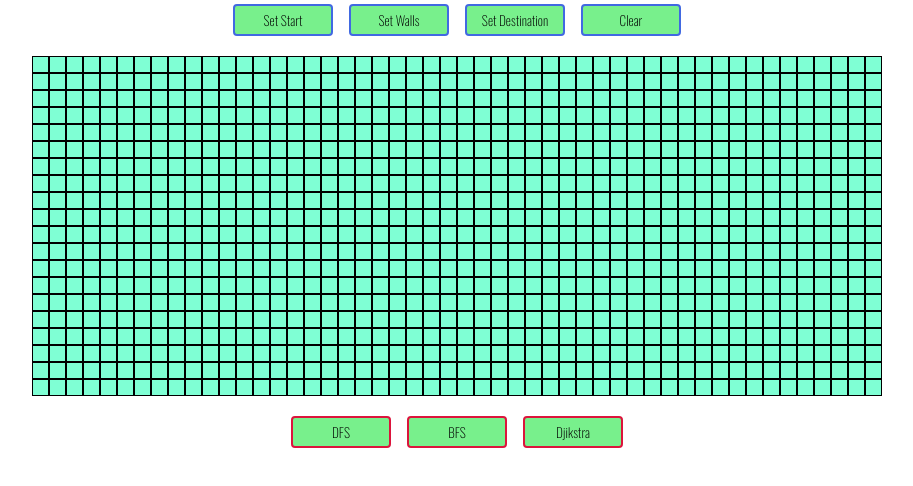
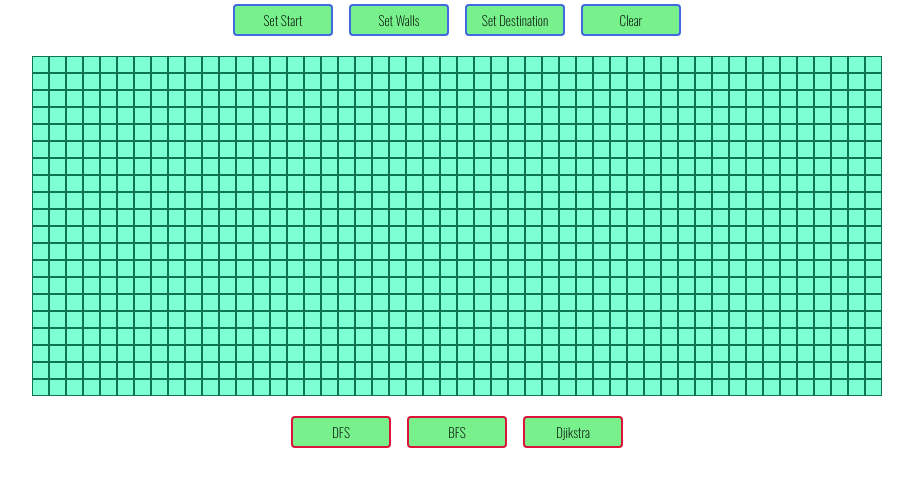
Before and after one commit to brkwok/path-finder, a React (Create React App) app: page / in a window 1280 px wide. Shown: the top 486 px of the page, without its empty margins (183-1096 px from the left). Built offline with nearby package versions, Linux system fonts and the light colour scheme.

Commit message:
.cell line updated

```diff
--- a/src/components/Board/Board.css
+++ b/src/components/Board/Board.css
@@ -95,6 +95,6 @@ transition-duration: 0.5s;
 .cell {
   height: 15px;
   width: 15px;
-  border: 1px rgb(0, 0, 0) solid;
+  border: 1px rgb(15, 116, 82) solid;
   background-color: aquamarine;
 }
```
